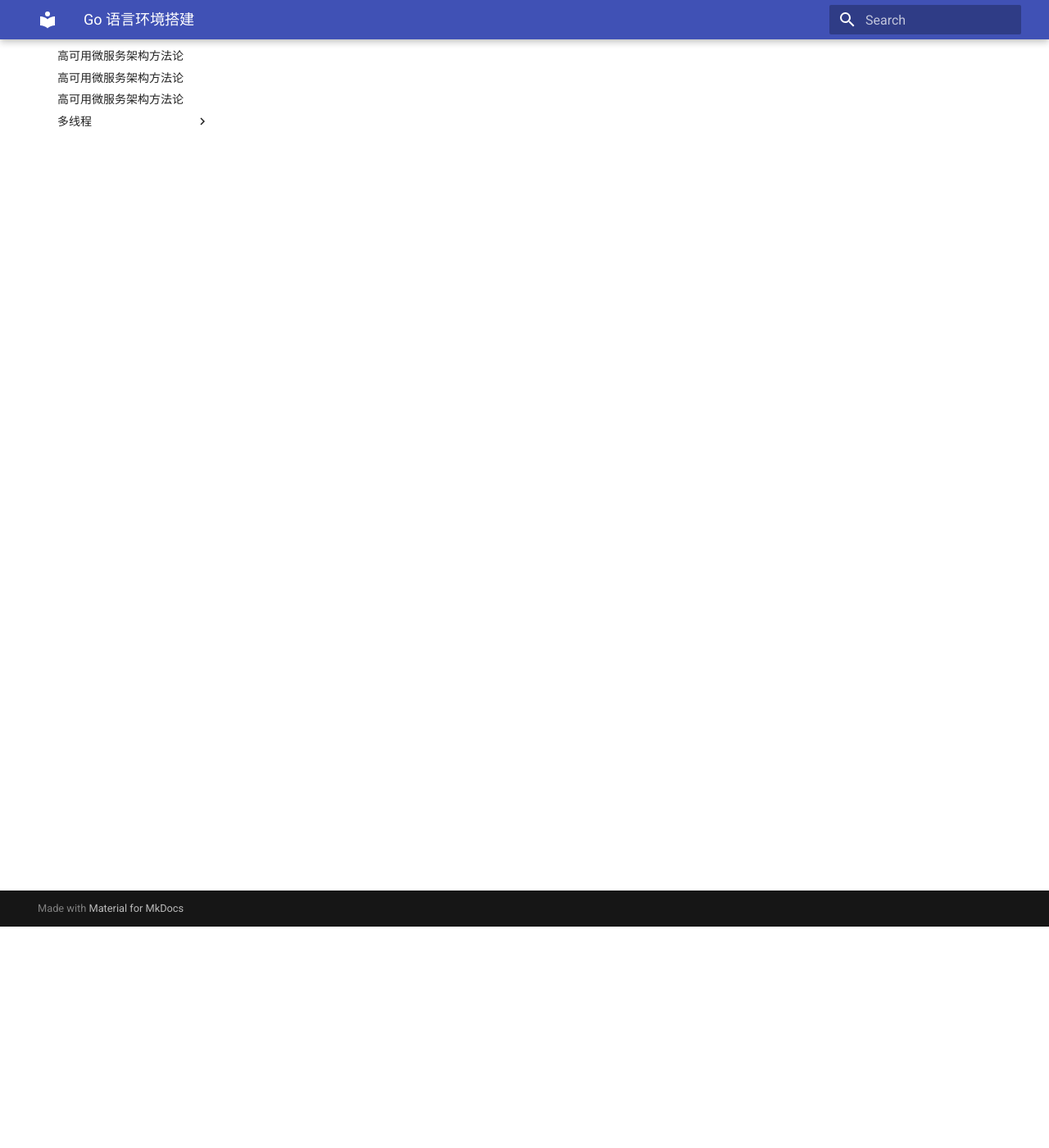
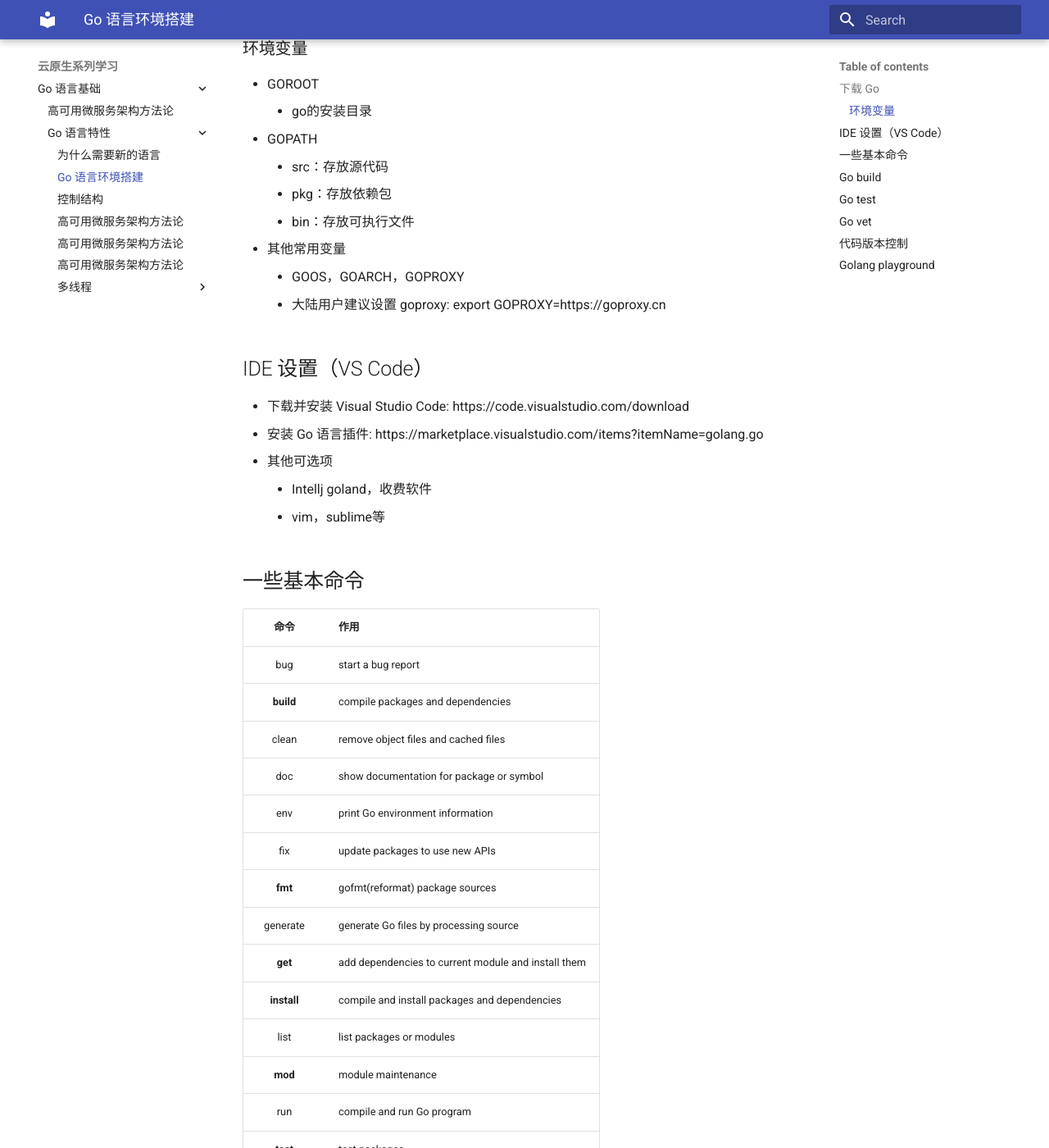
Before and after one commit to mkbooks/k8s-mengfanjie, an MkDocs documentation site: the page built from docs/1/2/2.md, in a window 1280 px wide and 1400 px high, scrolled down 270 px. Shown: the whole window at 82% size. Built offline with MkDocs 1.6.1 and Material for MkDocs 9.7.7, drawn with Linux system fonts in a browser that asks for light colours; some of the changed text lies outside the part shown.

Commit message:
add: go 语言特性

````diff
--- a/docs/1/2/2.md
+++ b/docs/1/2/2.md
@@ -1 +1,117 @@
 # Go 语言环境搭建
+
+## 下载 Go
+[Go 安装文件以及源代码](https://golang.google.cn/dl/)<br>
+下载对应平台的二进制文件并安装
+
+### 环境变量
+- GOROOT
+    - go的安装目录
+- GOPATH
+    - src：存放源代码
+    - pkg：存放依赖包
+    - bin：存放可执行文件
+- 其他常用变量
+    - GOOS，GOARCH，GOPROXY
+    - 大陆用户建议设置 goproxy: export GOPROXY=https://goproxy.cn
+## IDE 设置（VS Code）
+- 下载并安装 Visual Studio Code: https://code.visualstudio.com/download
+- 安装 Go 语言插件: https://marketplace.visualstudio.com/items?itemName=golang.go
+- 其他可选项
+    - Intellj goland，收费软件
+    - vim，sublime等
+
+## 一些基本命令
+| 命令          | 作用 |
+| :----:        | :--- |
+| bug           | start a bug report |
+| **build**     | compile packages and dependencies |
+| clean         | remove object files and cached files |
+| doc           | show documentation for package or symbol |
+| env           | print Go environment information |
+| fix           | update packages to use new APIs |
+| **fmt**       | gofmt(reformat) package sources |
+| generate      | generate Go files by processing source |
+| **get**       | add dependencies to current module and install them |
+| **install**   | compile and install packages and dependencies |
+| list          | list packages or modules |
+| **mod**       | module maintenance |
+| run           | compile and run Go program |
+| **test**      | test packages |
+| **tool**      | run specified go tool |
+| version       | print Go version |
+| vet           | report likely mistakes in packages |
+
+## Go build
+- Go 语言不支持动态链接，因此编译时会将所有依赖编译进同一个二进制文件。
+- 指定输出目录。
+    - go build –o bin/mybinary
+- 常用环境变量设置编译操作系统和 CPU 架构
+    - GOOS=linux GOARCH=amd64 go build
+- 全支持列表
+    - $GOROOT/src/go/build/syslist.go
+
+## Go test
+Go 语言原生自带测试
+```
+import "testing"
+
+func TestIncrease(t *testing.T) {
+    t.Log("Start testing")
+    increase(1, 2)
+}
+```
+go test ./… -v 运行测试<br>
+go test命令扫描所有*_test.go为结尾的文件，惯例是将测试代码与正式代码放在同目录，如 foo.go 的测试代码一般写在 foo_test.go
+
+## Go vet
+代码静态检查，发现可能的 bug 或者可疑的构造<br>
+- Print-format 错误，检查类型不匹配的print
+```
+str := "hello world!"
+fmt.Printf("%d\n", str)
+```
+- Boolean 错误，检查一直为 true、false 或者冗余的表达式
+```
+fmt.Println(i != 0 || i != 1)
+```
+- Range 循环，比如如下代码主协程会先退出，go routine无法被执行
+```
+words := []string{"foo", "bar", "baz"}
+for _, word := range words {
+    go func() {
+    fmt.Println(word)
+    }()
+}
+```
+- Unreachable的代码，如 return 之后的代码
+- 其他错误，比如变量自赋值，error 检查滞后等
+```
+res, err := http.Get("https://www.spreadsheetdb.io/")
+defer res.Body.Close()
+if err != nil {
+    log.Fatal(err)
+}
+```
+## 代码版本控制
+- 下载并安装 Git Command Line
+    - https://git-scm.com/downloads
+- Github
+    - 本课程示例代码均上传在 https://github.com/cncamp/golang
+- 创建代码目录
+    - mkdir –p $GOPATH/src/github.com/cncamp
+    - cd $GOPATH/src/github.com/cncamp
+- 代码下载
+    - git clone https://github.com/cncamp/golang.git
+- 修改代码
+- 上传代码
+    - git add filename
+    - git commit –m 'change logs'
+    - git push
+
+## Golang playground
+官方 playground<br>
+https://play.golang.org/<br>
+可直接编写和运行 Go 语言程序<br>
+国内可直接访问的 playground<br>
+https://goplay.tools/<br>
--- /dev/null
+++ b/docs/1/2/3.md
@@ -0,0 +1 @@
+# 控制结构
--- a/mkdocs.yml
+++ b/mkdocs.yml
@@ -3,6 +3,8 @@
 
 theme:
   name: material
+  # icon:
+  #   logo: Kubernetes-Logo.wine.png
 
 # Page tree
 nav:
@@ -11,7 +13,7 @@
     - Go 语言特性:
       - 为什么需要新的语言: 1/2/1.md
       - Go 语言环境搭建: 1/2/2.md
-      - 控制结构: 1/1.md
+      - 控制结构: 1/2/3.md
       - Go 语言常用数据结构: 1/1.md
       - Go 语言函数调用: 1/1.md
       - 常用语法: 1/1.md
````
